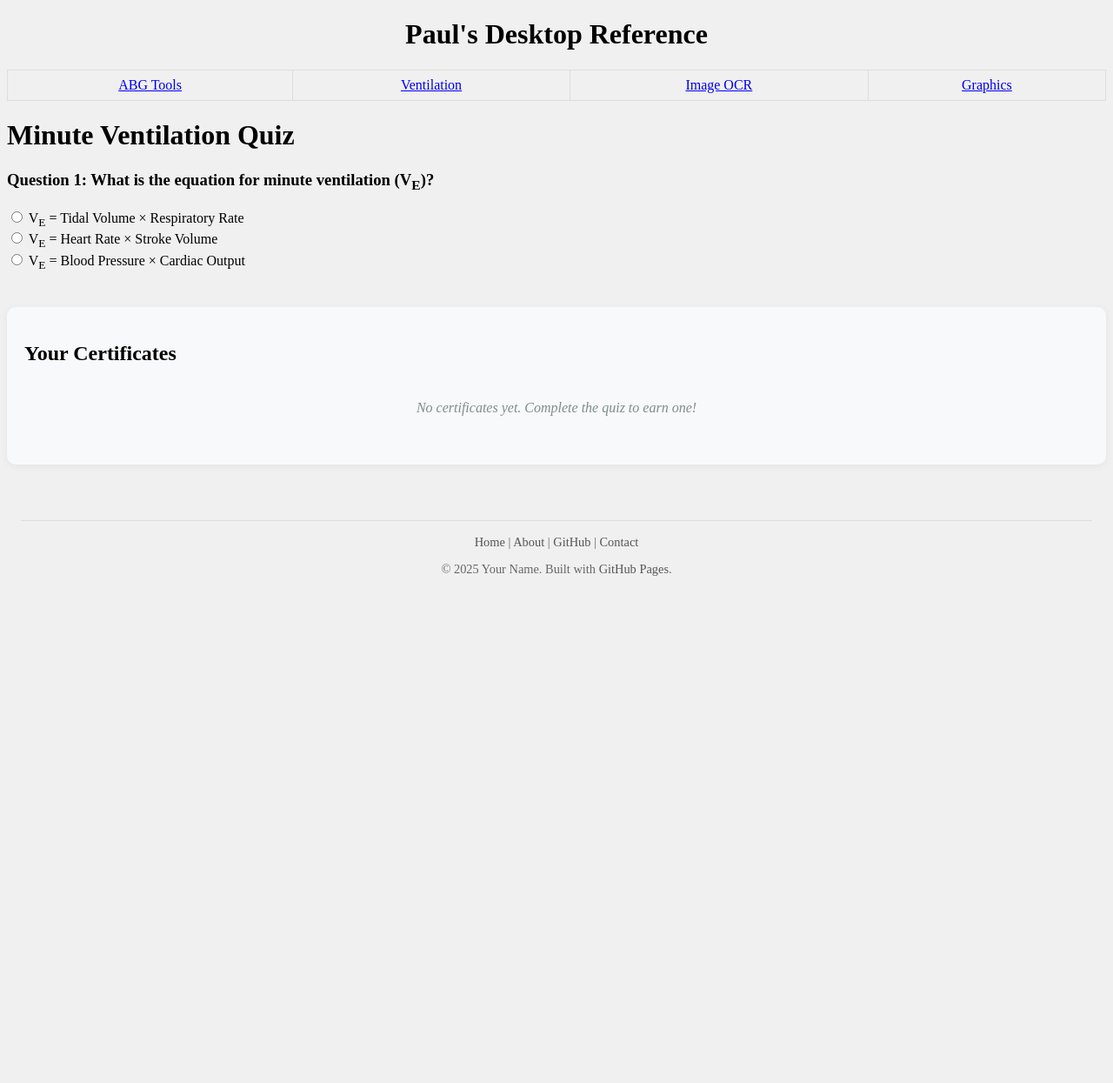
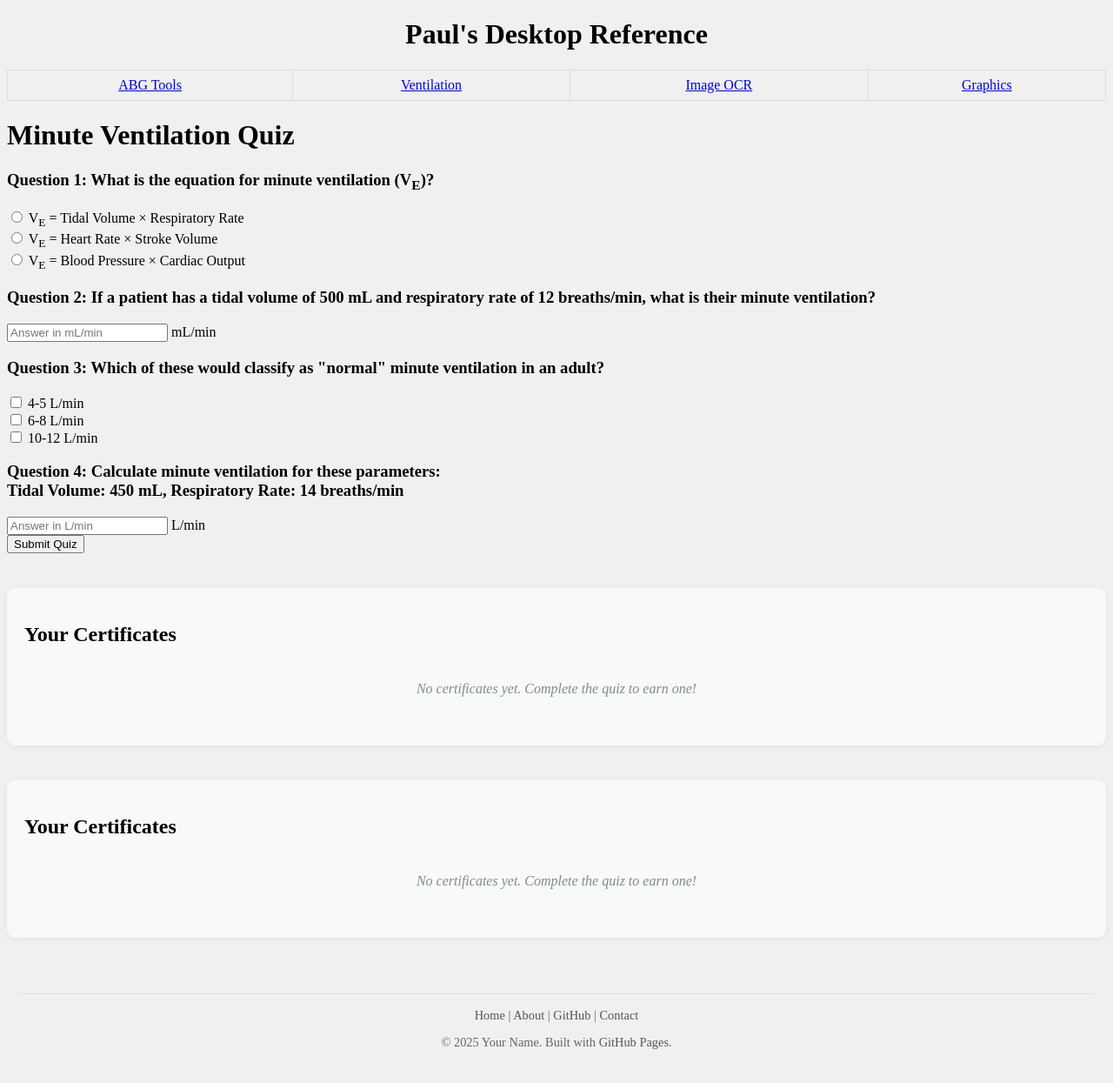
Before and after one commit to ZBZFirst/info, a Jekyll site: the page built from MinuteVentilationQuiz.md, in a window 1280 px wide. Shown: the whole page at 87% size. Built offline with Jekyll 4.4.1, drawn with Linux system fonts in a browser that asks for light colours; before the commit the page ends 900 px from its top, so only the background shows below that.

Commit message:
Update MinuteVentilationQuiz.md

```diff
--- a/MinuteVentilationQuiz.md
+++ b/MinuteVentilationQuiz.md
@@ -6,7 +6,6 @@ title: "Minute Ventilation Quiz"
 # Minute Ventilation Quiz
 
 <form id="quiz-form">
-    <!-- Questions remain unchanged from your original -->
     <div class="question">
         <h3>Question 1: What is the equation for minute ventilation (V<sub>E</sub>)?</h3>
         <input type="radio" name="q1" value="a" id="q1a"> <label for="q1a">V<sub>E</sub> = Tidal Volume × Respiratory Rate</label><br>
@@ -14,10 +13,42 @@ title: "Minute Ventilation Quiz"
         <input type="radio" name="q1" value="c" id="q1c"> <label for="q1c">V<sub>E</sub> = Blood Pressure × Cardiac Output</label><br>
     </div>
 
-    <!-- Other questions... -->
+    <div class="question">
+        <h3>Question 2: If a patient has a tidal volume of 500 mL and respiratory rate of 12 breaths/min, what is their minute ventilation?</h3>
+        <input type="number" name="q2" id="q2" placeholder="Answer in mL/min"> mL/min
+    </div>
+
+    <div class="question">
+        <h3>Question 3: Which of these would classify as "normal" minute ventilation in an adult?</h3>
+        <input type="checkbox" name="q3a" id="q3a"> <label for="q3a">4-5 L/min</label><br>
+        <input type="checkbox" name="q3b" id="q3b"> <label for="q3b">6-8 L/min</label><br>
+        <input type="checkbox" name="q3c" id="q3c"> <label for="q3c">10-12 L/min</label><br>
+    </div>
+
+    <div class="question">
+        <h3>Question 4: Calculate minute ventilation for these parameters:<br>
+        Tidal Volume: 450 mL, Respiratory Rate: 14 breaths/min</h3>
+        <input type="number" name="q4" id="q4" placeholder="Answer in L/min"> L/min
+    </div>
+
+    <!-- SUBMIT BUTTON (now properly included) -->
+    <button type="button" id="submit-btn" onclick="checkQuiz()">Submit Quiz</button>
 </form>
 
-<div id="results"></div>
+<div id="results" style="display:none;">
+    <h2>Quiz Results</h2>
+    <p>Your score: <span id="score">0</span>/4</p>
+    <div id="feedback"></div>
+    <button id="certificate-btn" onclick="generateCertificate()">Generate Certificate</button>
+</div>
+
+<!-- Certificate Gallery -->
+<div id="cert-gallery">
+    <h2><i class="fas fa-trophy"></i> Your Certificates</h2>
+    <div id="cert-list">
+        <p id="no-certs">No certificates yet. Complete the quiz to earn one!</p>
+    </div>
+</div>
 
 <!-- Certificate Gallery -->
 <div id="cert-gallery">
```
